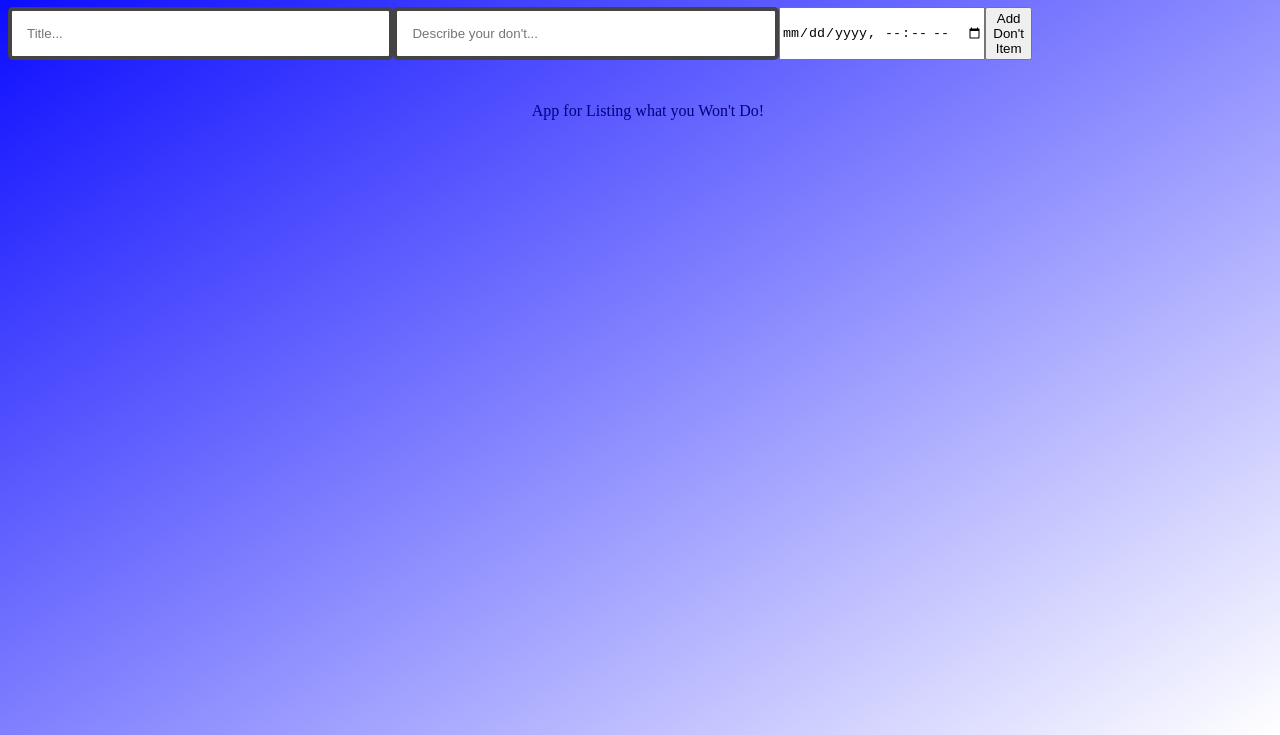
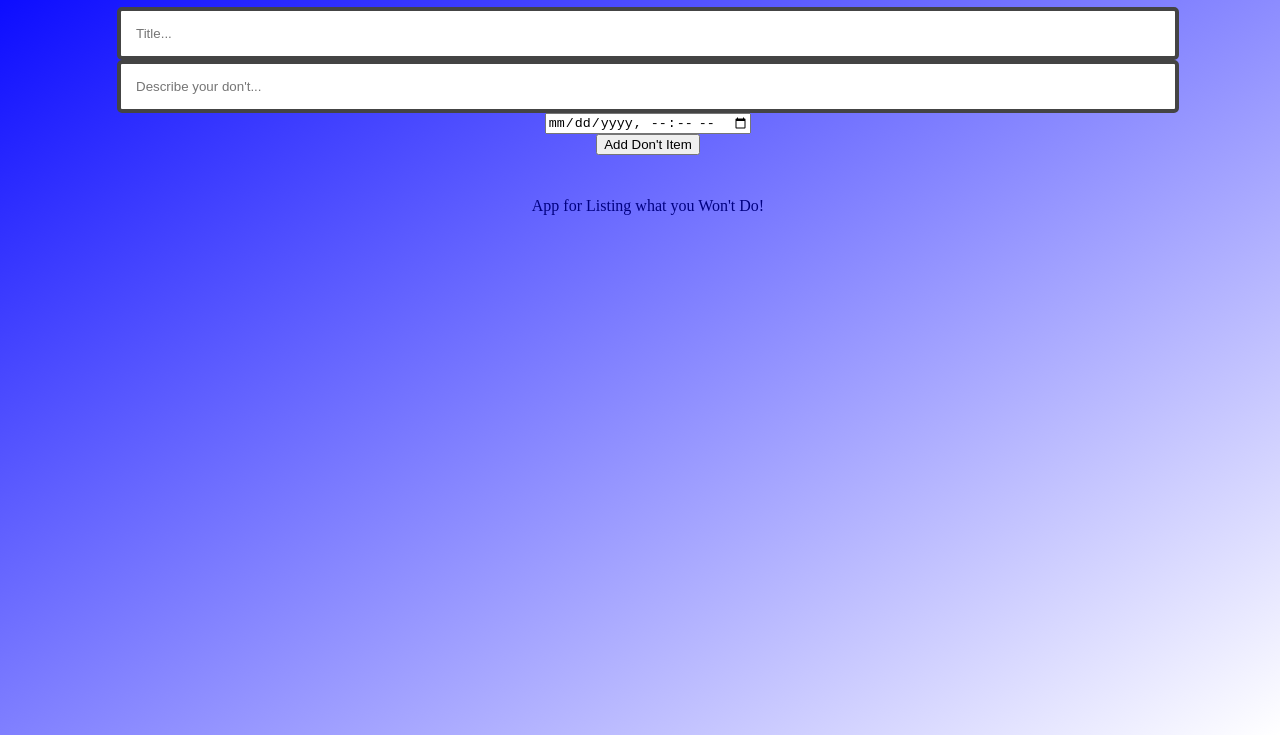
Before and after one commit to roquez94/ToDontList, a website built with webpack: page dist/index.html in a window 1280 px wide. Shown: the part 81-816 px from the top of the page. Built offline with Linux system fonts and the light colour scheme.

Commit message:
Updated ui

```diff
--- a/src/style.css
+++ b/src/style.css
@@ -3,6 +3,9 @@ body {
     background: linear-gradient(to left top, white, blue);
     min-height: 100vh;
     width: 100%;
+    display: flex;
+    flex-direction: column;
+    align-items: center;
 }
 
 #main {
@@ -16,7 +19,7 @@ body {
     justify-content: center;
     align-items: center;
     color: rgb(238, 84, 57);
-    width: 80%;
+    width: 100%;
 }
 
 .listInfo {
@@ -46,7 +49,7 @@ input[type="checkbox"]{
     width: 100%;
     display: flex;
     align-items: center;
-    justify-content: space-between;
+    justify-content: center;
 }
 
 #listContainer span {
@@ -96,7 +99,10 @@ input[type="checkbox"]{
 }
 
 form {
-    width: 100%;
+    width: 80%;
     display: flex;
-    justify-content: space-between;
+    flex-direction: column;
+    justify-content: center;
+    align-items: center;
+    align-self: center;
 }
```
Also changed, not shown: dist/main.js.
